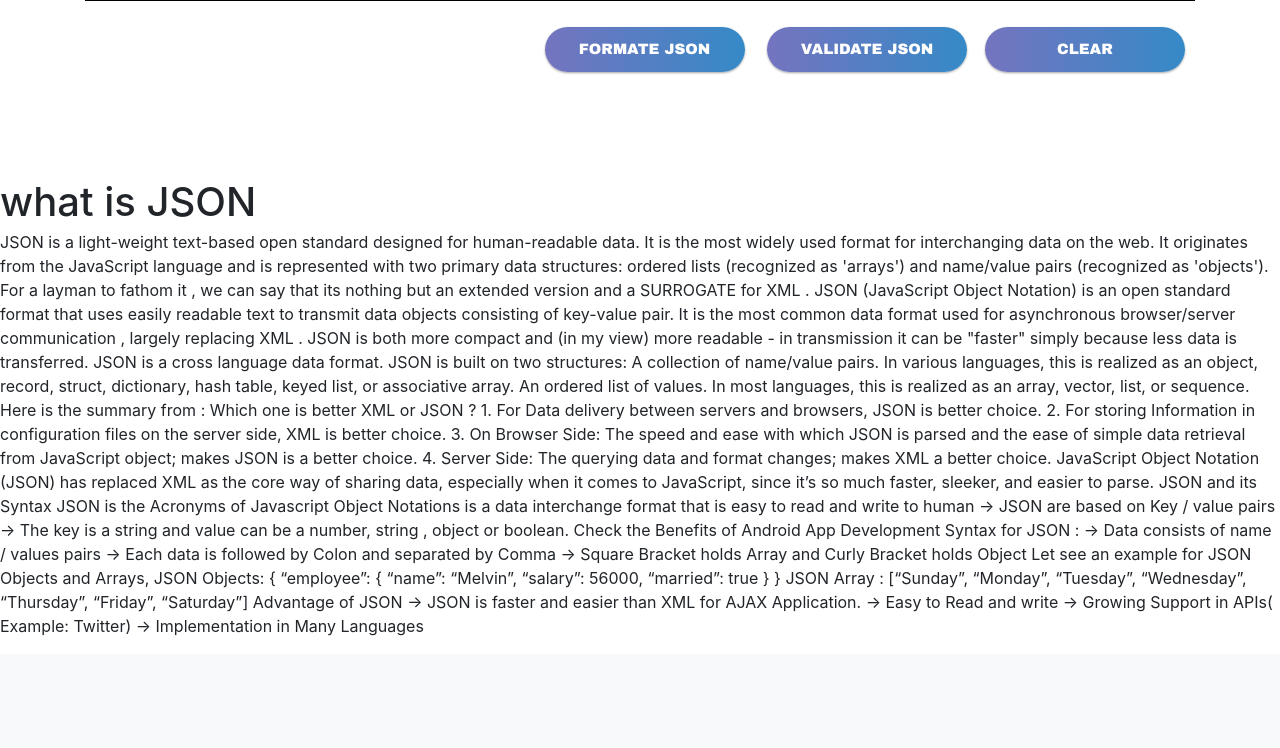
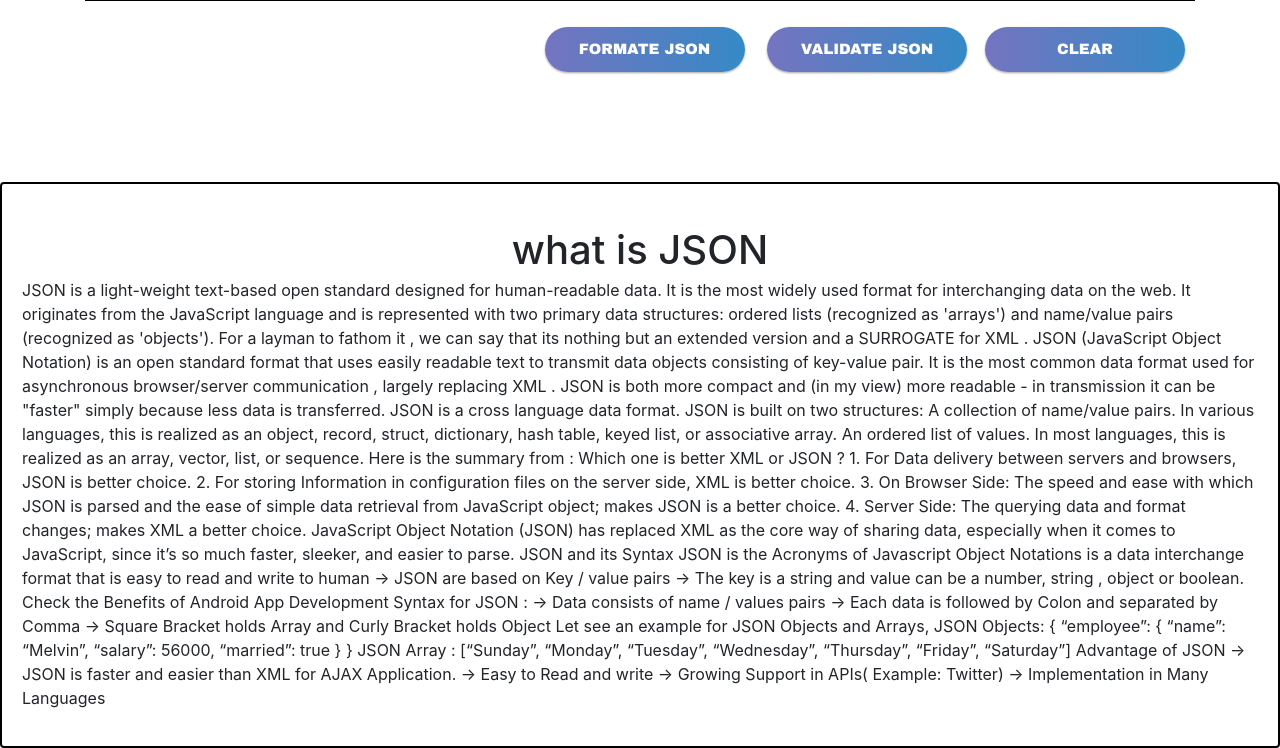
Before and after one commit to pissaan/jsonlint, a Django app: page / in a window 1280 px wide. Shown: the part 563-1311 px from the top of the page. Before the commit the page ends 1199 px from the top, so only its background shows below. Run offline with Django 3.2, Linux system fonts and the light colour scheme; some libraries are stand-ins or nearby versions.

Commit message:
index file card change

```diff
--- a/backupOfJson/home/templates/index.html
+++ b/backupOfJson/home/templates/index.html
@@ -291,9 +291,10 @@ console.log(myip);
 
   </div>
 
+<div class="card" style="padding: 20px;border: 2px solid black">
+  <p>
 
-  <p>
-  <h1> what is JSON </h1>
+  <h1 class="text-center"> what is JSON </h1>
   JSON is a light-weight text-based open standard designed for human-readable data. It is the most widely used format for interchanging data on the web. It originates from the JavaScript language and is represented with two primary data structures: ordered lists (recognized as 'arrays') and name/value pairs (recognized as 'objects'). For a layman to fathom it , we can say that its nothing but an extended version and a SURROGATE for XML .
 
 
@@ -370,6 +371,7 @@ console.log(myip);
 
 
   </p>
+</div>
 
 
 
```
